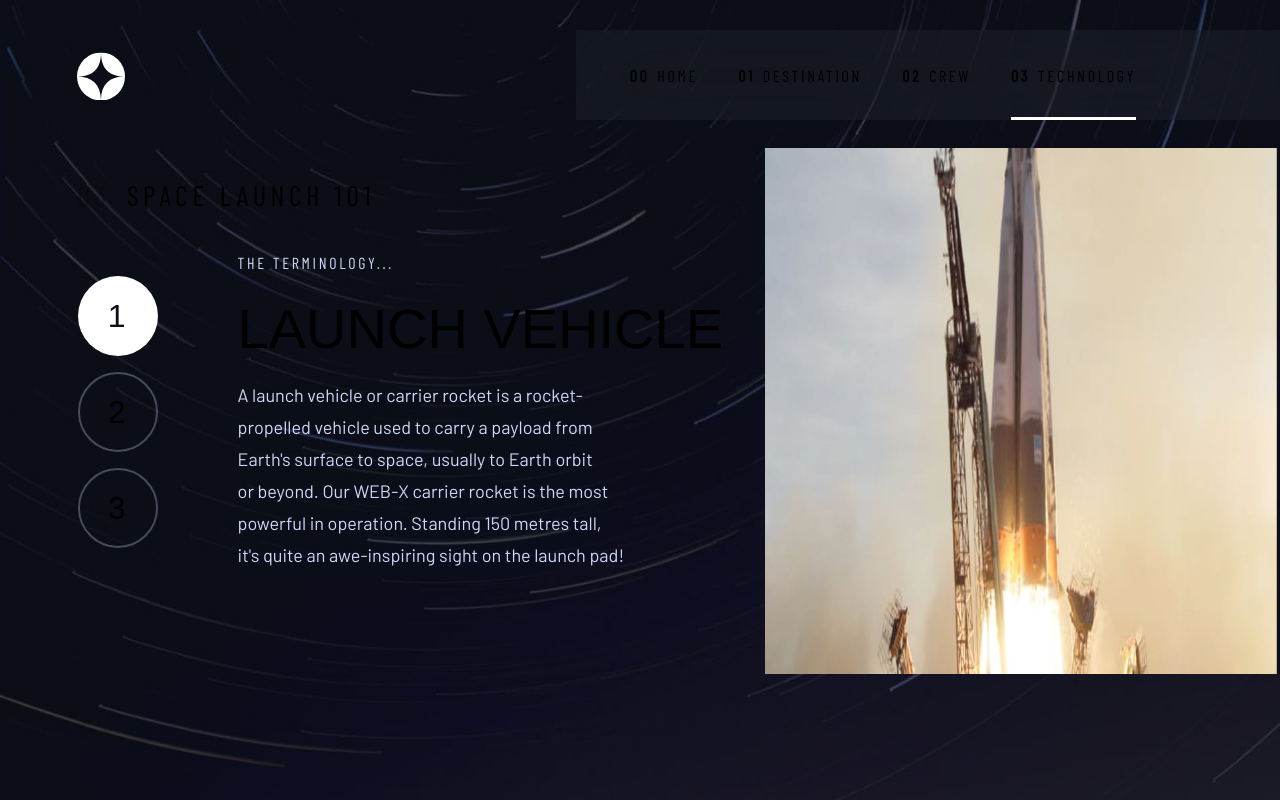
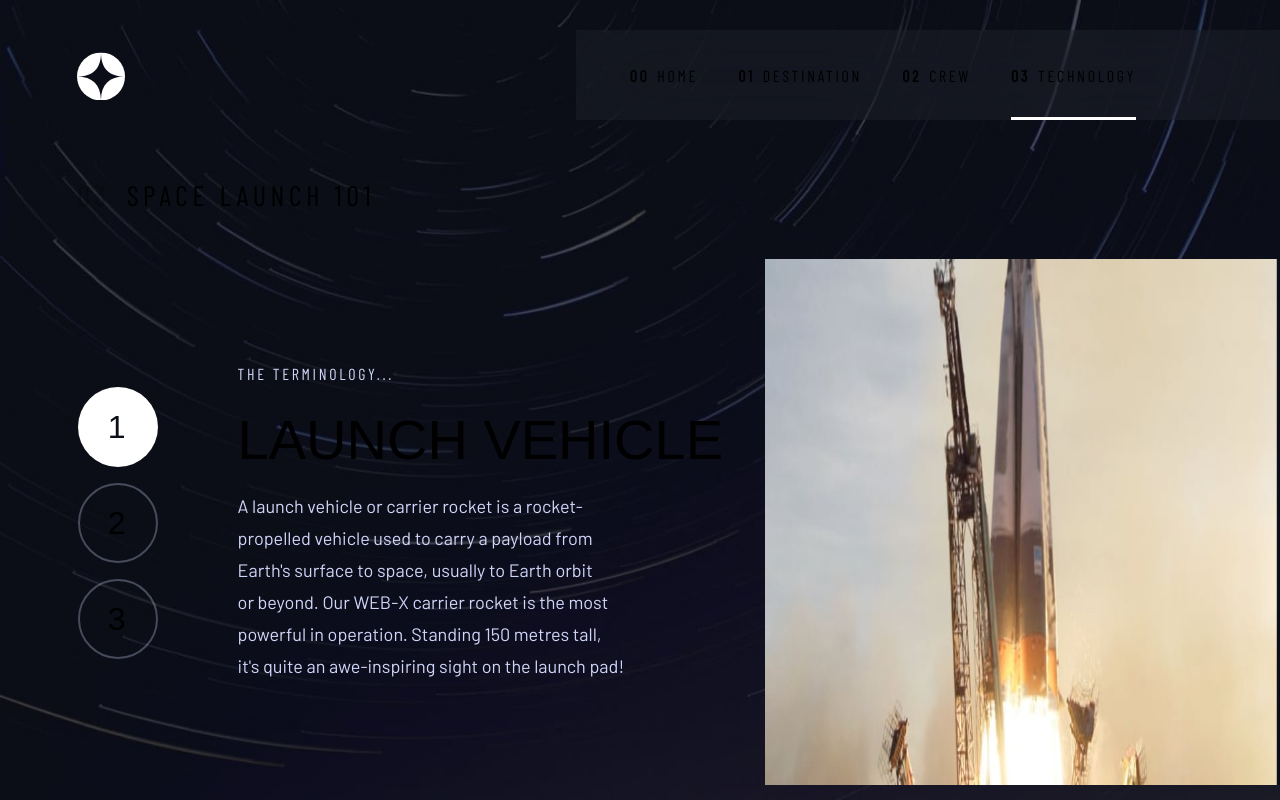
Before and after one commit to jdubcodes/fem-space-tourism, a Next.js app: page /technology in a window 1280 px wide. Built offline with nearby package versions, Linux system fonts and the light colour scheme; a web font is replaced by a local one.

Commit message:
Finish text placement

```diff
--- a/src/app/technology/page.jsx
+++ b/src/app/technology/page.jsx
@@ -28,7 +28,7 @@ export default function page() {
     <main
       className={`${barlowCondensed.className} min-h-screen w-screen p-tech-mobile absolute top-0 bg-tech-desktop bg-cover overflow-hidden md:p-tech-tablet`}
     >
-      <h1 className='max-w-container mb-12 uppercase text-center text-sub-mobile sm:pb-0 md:text-sub-tablet xl:mx-auto xl:mb-[1.625rem] xl:text-left xl:text-sub-desktop'>
+      <h1 className='max-w-container mb-12 uppercase text-center text-sub-mobile sm:pb-0 md:text-sub-tablet xl:mx-auto xl:mb-[8.56rem] xl:text-left xl:text-sub-desktop'>
         <span className='opacity-25 mr-4'>03</span>Space launch 101
       </h1>
       <section
```
